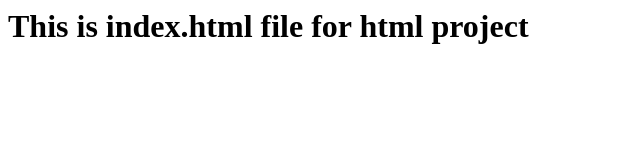
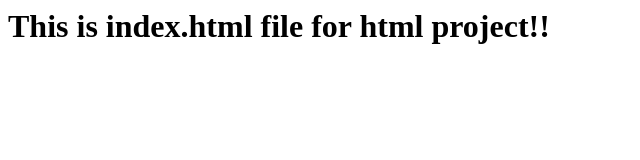
Before and after one commit to vishalLavare/jenkins-htmlproject, a plain HTML site: page index.html in a window 1280 px wide. Shown: the full height of the page, 0-640 px from the left. Drawn offline with Linux system fonts and the light colour scheme.

Commit message:
commit 1

```diff
--- a/index.html
+++ b/index.html
@@ -1 +1 @@
-<h1> This is index.html file for html project </h1>
+<h1> This is index.html file for html project!! </h1>
```
